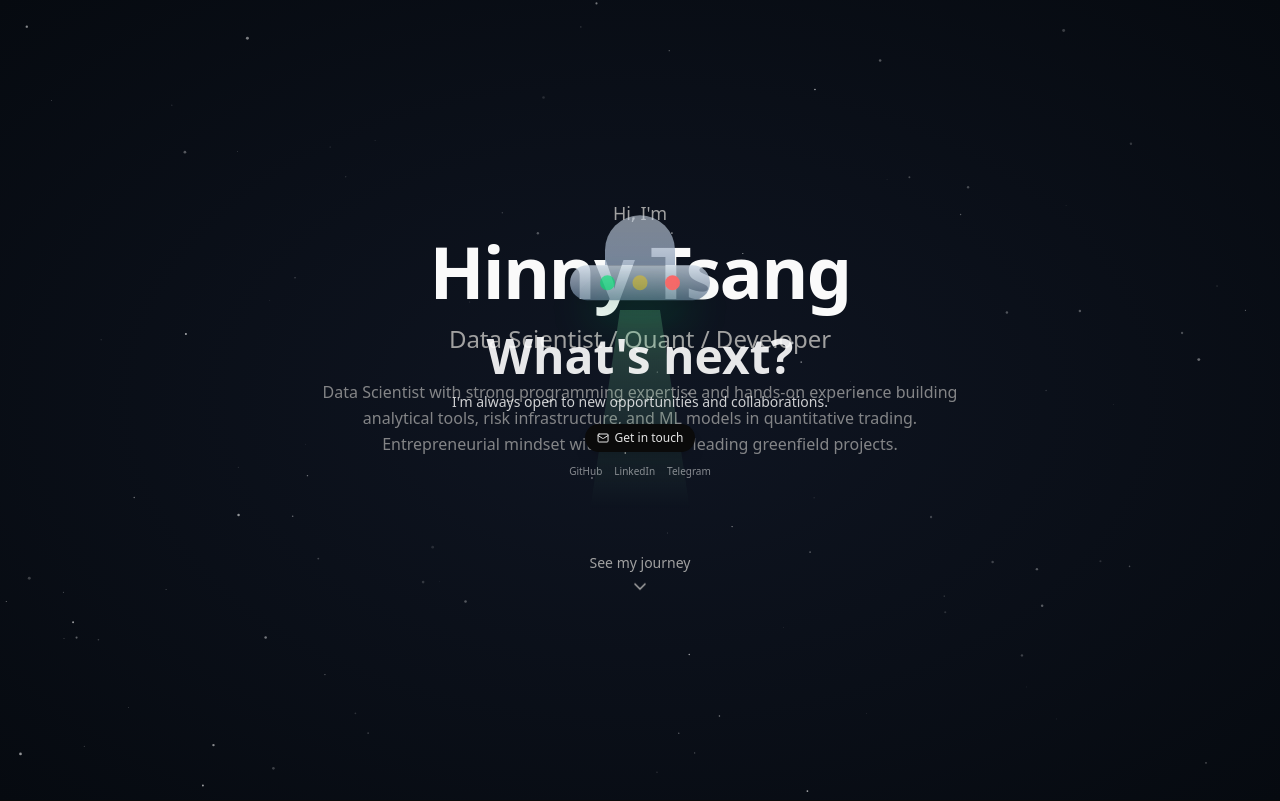
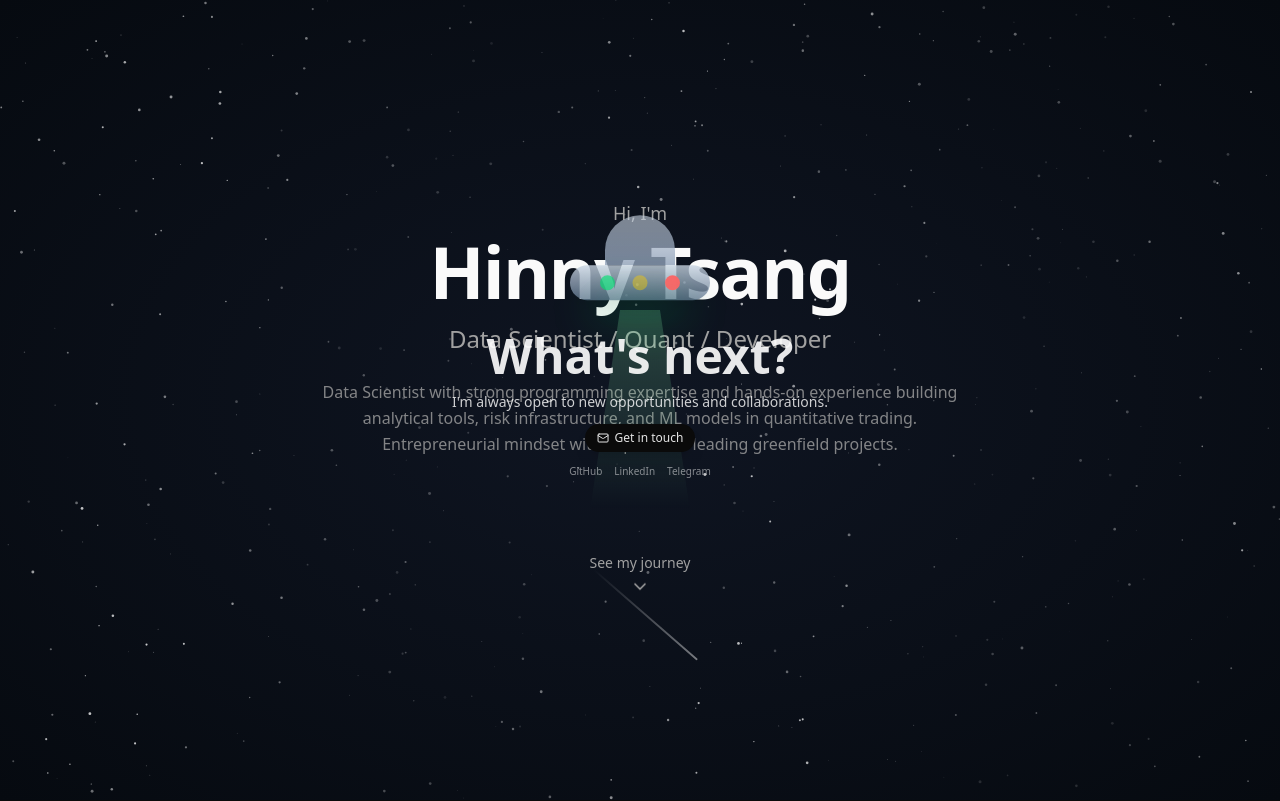
Before and after one commit to HinnyTsang/hinnytsang.github.io, a Next.js app: page /en in a window 1280 px wide. Shown: the top 801 px of the page. Built offline with nearby package versions, Linux system fonts and the light colour scheme.

Commit message:
Add shooting star in the background and let frequency adjustable

```diff
--- a/src/app/[locale]/layout.tsx
+++ b/src/app/[locale]/layout.tsx
@@ -28,7 +28,7 @@ export default async function LocaleLayout({ children, params }: Props) {
     <NextIntlClientProvider>
       <ThemeProvider attribute="class" defaultTheme="dark" enableSystem disableTransitionOnChange>
         <ScrollBackground />
-        <ParallaxStars />
+        <ParallaxStars density={10} shootingStarFrequency={[500, 1000]} />
         <UfoGuide />
         <main>{children}</main>
       </ThemeProvider>
--- a/src/components/parallax-stars.tsx
+++ b/src/components/parallax-stars.tsx
@@ -3,94 +3,235 @@
 import { useMotionValueEvent, useScroll } from "framer-motion";
 import { useEffect, useRef } from "react";
 
+// ─── Shared canvas hook ──────────────────────────────────────────────────────
+
+type DrawFn = (
+  ctx: CanvasRenderingContext2D,
+  w: number,
+  h: number,
+  time: number,
+  dt: number,
+) => void;
+
 /**
- * Full-page parallax star layer.
- * Stars drift **downward** as the user scrolls **down**,
- * creating the illusion of ascending through space.
+ * Sets up a full-viewport fixed canvas with a resize-aware animation loop.
+ * Returns the canvas ref to render.
  */
-export function ParallaxStars() {
+function useCanvasLayer(draw: DrawFn) {
   const canvasRef = useRef<HTMLCanvasElement>(null);
-  const scrollRef = useRef(0);
-  const { scrollYProgress } = useScroll();
-  const starsRef = useRef<{ x: number; y: number; r: number; brightness: number }[]>([]);
-
-  useMotionValueEvent(scrollYProgress, "change", (v) => {
-    scrollRef.current = v;
-  });
 
   useEffect(() => {
     const canvas = canvasRef.current;
     if (!canvas) return;
-
     const ctx = canvas.getContext("2d");
     if (!ctx) return;
 
     let animationId: number;
+    let lastTime = 0;
 
     function resize() {
       if (!canvas) return;
       canvas.width = window.innerWidth * window.devicePixelRatio;
       canvas.height = window.innerHeight * window.devicePixelRatio;
-      initStars();
     }
 
-    function initStars() {
-      if (!canvas) return;
-      const count = Math.floor((canvas.width * canvas.height) / 5000);
-      starsRef.current = [];
-      for (let i = 0; i < count; i++) {
-        starsRef.current.push({
-          x: Math.random() * canvas.width,
-          y: Math.random(), // normalized 0–1 position
-          r: Math.random() * 1.2 + 0.3,
-          brightness: Math.random() * 0.6 + 0.2,
-        });
-      }
-    }
-
-    function draw(time: number) {
+    function loop(time: number) {
       if (!ctx || !canvas) return;
-      const w = canvas.width;
-      const h = canvas.height;
-      ctx.clearRect(0, 0, w, h);
-
-      // Parallax: stars shift downward as scroll progresses
-      const parallaxOffset = scrollRef.current * h * 0.6;
-
-      for (const star of starsRef.current) {
-        const twinkle = star.brightness * (0.7 + 0.3 * Math.sin(time * 0.002 + star.x * 0.01));
-
-        // Star's Y position wraps around with parallax
-        const rawY = star.y * h * 2 + parallaxOffset;
-        const y = (((rawY % (h * 2)) + h * 2) % (h * 2)) - h * 0.5;
-
-        if (y < -10 || y > h + 10) continue;
-
-        ctx.beginPath();
-        ctx.arc(star.x, y, star.r * window.devicePixelRatio, 0, Math.PI * 2);
-        ctx.fillStyle = `rgba(255, 255, 255, ${twinkle})`;
-        ctx.fill();
-      }
-
-      animationId = requestAnimationFrame(draw);
+      const dt = lastTime ? (time - lastTime) / 1000 : 0.016;
+      lastTime = time;
+      ctx.clearRect(0, 0, canvas.width, canvas.height);
+      draw(ctx, canvas.width, canvas.height, time, dt);
+      animationId = requestAnimationFrame(loop);
     }
 
     resize();
-    animationId = requestAnimationFrame(draw);
+    animationId = requestAnimationFrame(loop);
     window.addEventListener("resize", resize);
 
     return () => {
       cancelAnimationFrame(animationId);
       window.removeEventListener("resize", resize);
     };
-  }, []);
+  }, [draw]);
+
+  return canvasRef;
+}
+
+// ─── Star field layer ────────────────────────────────────────────────────────
+
+type StarFieldProps = {
+  /** Stars per 10 000 px² (default 2). */
+  density?: number;
+};
+
+type Star = { x: number; y: number; r: number; brightness: number };
+
+/**
+ * Twinkling static stars with scroll-based parallax.
+ */
+export function StarFieldLayer({ density = 2 }: StarFieldProps) {
+  const starsRef = useRef<Star[]>([]);
+  const prevSize = useRef({ w: 0, h: 0 });
+  const scrollRef = useRef(0);
+  const { scrollYProgress } = useScroll();
+
+  useMotionValueEvent(scrollYProgress, "change", (v) => {
+    scrollRef.current = v;
+  });
+
+  const canvasRef = useCanvasLayer((ctx, w, h, time) => {
+    // Re-seed stars when canvas size changes
+    if (w !== prevSize.current.w || h !== prevSize.current.h) {
+      prevSize.current = { w, h };
+      const count = Math.floor((density * w * h) / 10_000);
+      starsRef.current = Array.from({ length: count }, () => ({
+        x: Math.random() * w,
+        y: Math.random(),
+        r: Math.random() * 1.2 + 0.3,
+        brightness: Math.random() * 0.6 + 0.2,
+      }));
+    }
+
+    const parallaxOffset = scrollRef.current * h * 0.6;
+    const dpr = window.devicePixelRatio;
+
+    for (const star of starsRef.current) {
+      const twinkle = star.brightness * (0.7 + 0.3 * Math.sin(time * 0.002 + star.x * 0.01));
+      const rawY = star.y * h * 2 + parallaxOffset;
+      const y = (((rawY % (h * 2)) + h * 2) % (h * 2)) - h * 0.5;
+      if (y < -10 || y > h + 10) continue;
+
+      ctx.beginPath();
+      ctx.arc(star.x, y, star.r * dpr, 0, Math.PI * 2);
+      ctx.fillStyle = `rgba(255, 255, 255, ${twinkle})`;
+      ctx.fill();
+    }
+  });
 
   return (
     <canvas
       ref={canvasRef}
-      className="pointer-events-none fixed inset-0 -z-[5]"
+      className="pointer-events-none fixed inset-0 -z-5"
       aria-hidden="true"
       tabIndex={-1}
     />
   );
 }
+
+// ─── Shooting star layer ─────────────────────────────────────────────────────
+
+type ShootingStarLayerProps = {
+  /** [min, max] interval between spawns in ms (default [2000, 6000]). */
+  frequency?: [min: number, max: number];
+};
+
+type ShootingStar = {
+  x: number;
+  y: number;
+  vx: number;
+  vy: number;
+  len: number;
+  life: number;
+  maxLife: number;
+  width: number;
+};
+
+function spawnShootingStar(w: number, h: number): ShootingStar {
+  const x = Math.random() * w;
+  const y = Math.random() * h * 0.6;
+  const angleSign = Math.random() > 0.5 ? 1 : -1;
+  const angle = (Math.PI / 6 + Math.random() * (Math.PI / 6)) * angleSign;
+  const speed = 8 + Math.random() * 10;
+  const maxLife = 0.6 + Math.random() * 0.6;
+
+  return {
+    x,
+    y,
+    vx: Math.sin(angle) * speed,
+    vy: Math.cos(angle) * speed,
+    len: 60 + Math.random() * 100,
+    life: maxLife,
+    maxLife,
+    width: 1 + Math.random() * 1.5,
+  };
+}
+
+/**
+ * Randomly spawning shooting stars that streak and fade.
+ */
+export function ShootingStarLayer({ frequency = [2000, 6000] }: ShootingStarLayerProps) {
+  const shootingRef = useRef<ShootingStar[]>([]);
+  const nextSpawnRef = useRef(0);
+  const [minInterval, maxInterval] = frequency;
+
+  const canvasRef = useCanvasLayer((ctx, w, h, time, dt) => {
+    // Spawn
+    if (time > nextSpawnRef.current) {
+      shootingRef.current.push(spawnShootingStar(w, h));
+      nextSpawnRef.current = time + minInterval + Math.random() * (maxInterval - minInterval);
+    }
+
+    // Update & draw
+    const dpr = window.devicePixelRatio;
+    const alive: ShootingStar[] = [];
+
+    for (const s of shootingRef.current) {
+      s.life -= dt;
+      if (s.life <= 0) continue;
+
+      s.x += s.vx * dpr;
+      s.y += s.vy * dpr;
+
+      const alpha = s.life / s.maxLife;
+      const norm = Math.sqrt(s.vx * s.vx + s.vy * s.vy);
+      const tailX = s.x - (s.vx / norm) * s.len * dpr;
+      const tailY = s.y - (s.vy / norm) * s.len * dpr;
+
+      const grad = ctx.createLinearGradient(tailX, tailY, s.x, s.y);
+      grad.addColorStop(0, "rgba(255, 255, 255, 0)");
+      grad.addColorStop(1, `rgba(255, 255, 255, ${alpha})`);
+
+      ctx.beginPath();
+      ctx.moveTo(tailX, tailY);
+      ctx.lineTo(s.x, s.y);
+      ctx.strokeStyle = grad;
+      ctx.lineWidth = s.width * dpr;
+      ctx.lineCap = "round";
+      ctx.stroke();
+
+      alive.push(s);
+    }
+
+    shootingRef.current = alive;
+  });
+
+  return (
+    <canvas
+      ref={canvasRef}
+      className="pointer-events-none fixed inset-0 -z-5"
+      aria-hidden="true"
+      tabIndex={-1}
+    />
+  );
+}
+
+// ─── Composite ───────────────────────────────────────────────────────────────
+
+type ParallaxStarsProps = StarFieldProps & {
+  /** [min, max] interval between shooting star spawns in ms. */
+  shootingStarFrequency?: [min: number, max: number];
+};
+
+/**
+ * Full-page parallax star background with shooting stars.
+ * Composed of independent canvas layers — add more layers by rendering
+ * additional layer components alongside this one.
+ */
+export function ParallaxStars({ density, shootingStarFrequency }: ParallaxStarsProps) {
+  return (
+    <>
+      <StarFieldLayer density={density} />
+      <ShootingStarLayer frequency={shootingStarFrequency} />
+    </>
+  );
+}
```
